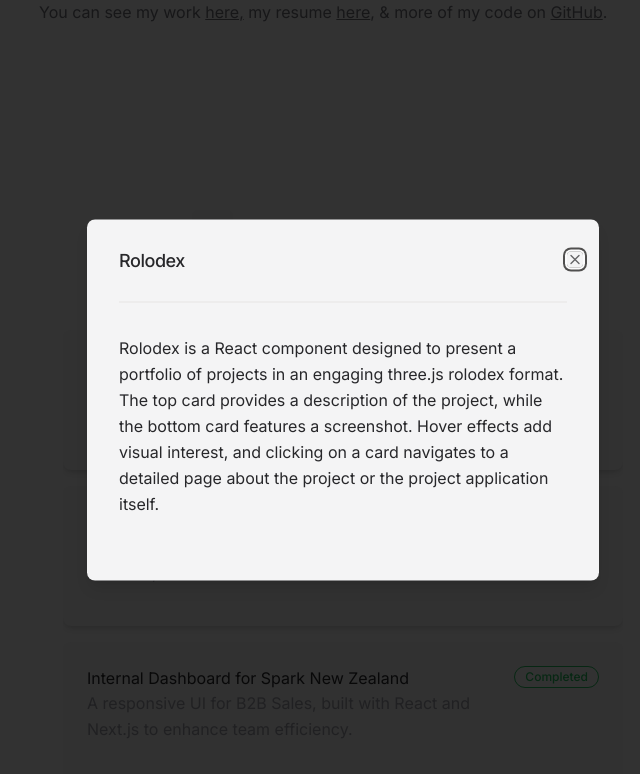
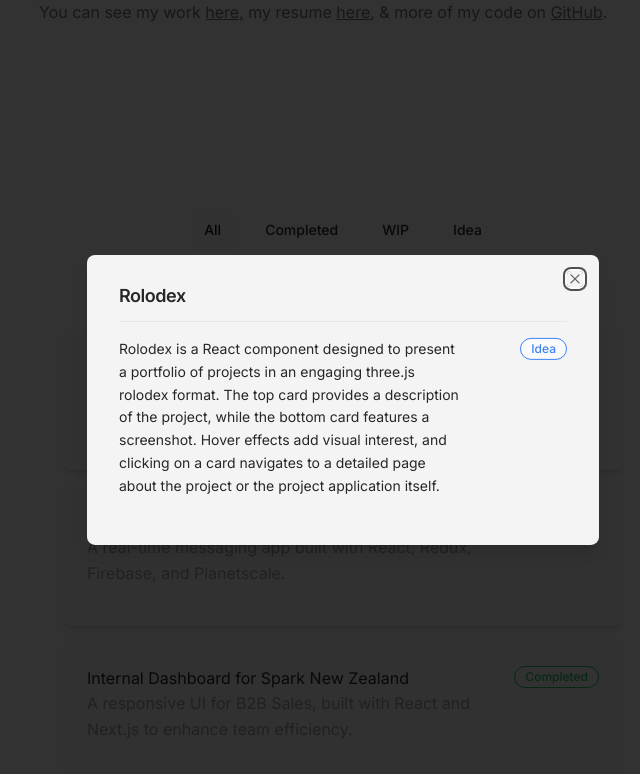
Before and after one commit to maxwellyoung/dev.maxwellyoung.info, a Next.js app: page / in a window 1280 px wide. Both pictures are taken after a click on the element 640 px from the left and 1086 px from the top of the page. Shown: the part 686-1460 px from the top of the page, without its empty margins (297-937 px from the left). Built offline with nearby package versions, Linux system fonts and the light colour scheme.

Commit message:
mild changes to project details dialog

```diff
--- a/src/app/projects/page.tsx
+++ b/src/app/projects/page.tsx
@@ -152,35 +152,35 @@ export default function Page() {
                   </div>
                 </DialogTrigger>
                 {selectedProject && (
-                  <DialogContent className="space-y-4 p-8 dark:bg-zinc-800 bg-zinc-100 rounded-lg dark:text-zinc-100 text-zinc-800 border-none w-full">
-                    <DialogTitle className="font-medium">
-                      {selectedProject.name}
-                    </DialogTitle>
-                    <Separator className="my-4" />
+                  <DialogContent className="p-8 dark:bg-zinc-800 bg-zinc-100 rounded-lg dark:text-zinc-100 text-zinc-800 border-none w-full">
+                    <DialogTitle>{selectedProject.name}</DialogTitle>
+                    <Separator />
                     {selectedProject.longDescription && (
-                      <ScrollArea>
-                        <DialogDescription className="dark:text-zinc-100 text-md text-zinc-800 leading-relaxed whitespace-pre-line">
+                      <div className="space-y-4">
+                        <div className="grid grid-cols-1 md:grid-cols-[4fr,1fr] gap-4">
+                          <ScrollArea className="col-span-2 md:col-span-1">
+                            <DialogDescription className="dark:text-zinc-100 text-zinc-800 leading-relaxed whitespace-pre-line">
                               {selectedProject.longDescription}
                             </DialogDescription>
                           </ScrollArea>
-                    )}
-                    {selectedProject.screenshots &&
-                      selectedProject.screenshots.length > 0 && (
-                        <Carousel className="mt-6">
-                          {selectedProject.screenshots.map((src, idx) => (
-                            <img
-                              key={idx}
-                              src={src}
-                              alt={`Screenshot ${idx + 1}`}
-                            />
-                          ))}
-                        </Carousel>
-                      )}
+                          <div className="col-span-2 md:col-span-1 flex flex-col justify-start">
+                            <div className="flex justify-end items-start">
+                              <Badge
+                                variant="outline"
+                                className={`${getStatusStyles(
+                                  selectedProject.status
+                                )} font-medium`}
+                              >
+                                {selectedProject.status}
+                              </Badge>
+                            </div>
+                          </div>
+                        </div>
                         <div className="flex space-x-4 mt-6">
                           {selectedProject.link && (
                             <Button
                               variant="ghost"
-                          className="dark:text-zinc-100  dark:bg-zinc-600 text-zinc-100 hover:bg-zinc-400 dark:hover:bg-zinc-500 hover:text-zinc-100 bg-zinc-500"
+                              className="dark:text-zinc-100 dark:bg-zinc-600 text-zinc-100 hover:bg-zinc-500 dark:hover:bg-zinc-500 hover:text-zinc-100 bg-zinc-600"
                               onClick={() =>
                                 window.open(
                                   selectedProject.link,
@@ -207,6 +207,20 @@ export default function Page() {
                             </Button>
                           )}
                         </div>
+                      </div>
+                    )}
+                    {selectedProject.screenshots &&
+                      selectedProject.screenshots.length > 0 && (
+                        <Carousel className="mt-6">
+                          {selectedProject.screenshots.map((src, idx) => (
+                            <img
+                              key={idx}
+                              src={src}
+                              alt={`Screenshot ${idx + 1}`}
+                            />
+                          ))}
+                        </Carousel>
+                      )}
                   </DialogContent>
                 )}
               </Dialog>
```
Lines whose indentation alone changed are shown as unchanged.
